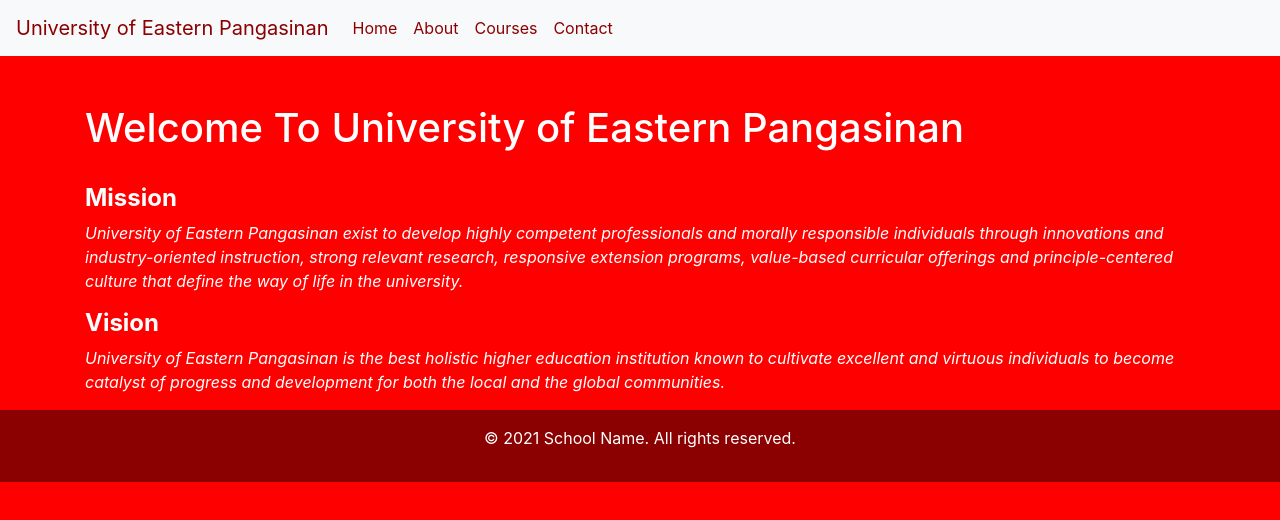
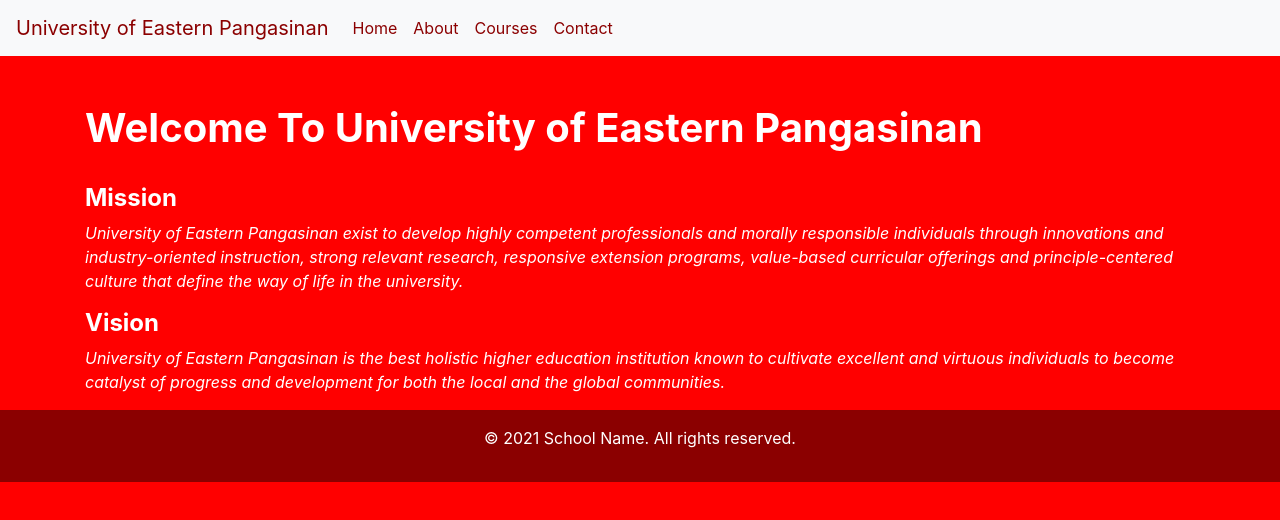
Before and after one commit to meynardlestajo/Lestajo-Meynard, a plain HTML site: page index.html in a window 1280 px wide. Drawn offline with nearby package versions, Linux system fonts and the light colour scheme.

Commit message:
Update index.html

```diff
--- a/index.html
+++ b/index.html
@@ -50,7 +50,7 @@
 
   <main>
     <section class="container mt-5">
-      <h1>Welcome To University of Eastern Pangasinan</h1><br>
+      <h1><b>Welcome To University of Eastern Pangasinan</b></h1><br>
       <h4><b>Mission</b></h4>
       <p><i>University of Eastern Pangasinan exist to develop highly competent professionals and morally responsible individuals through innovations and industry-oriented instruction, strong relevant research, responsive extension programs, value-based curricular offerings and principle-centered culture that define the way of life in the university.</i></p>
       <h4><b>Vision</b></h4>
```
